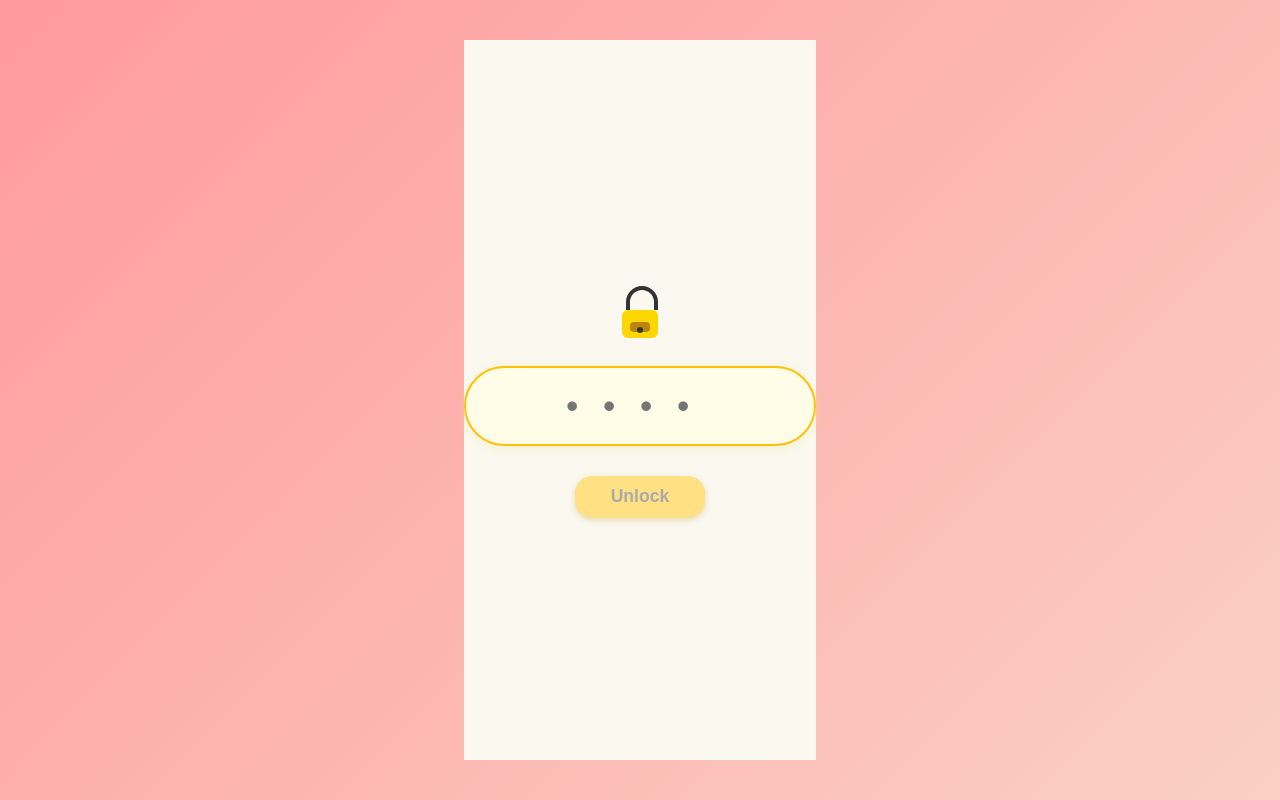
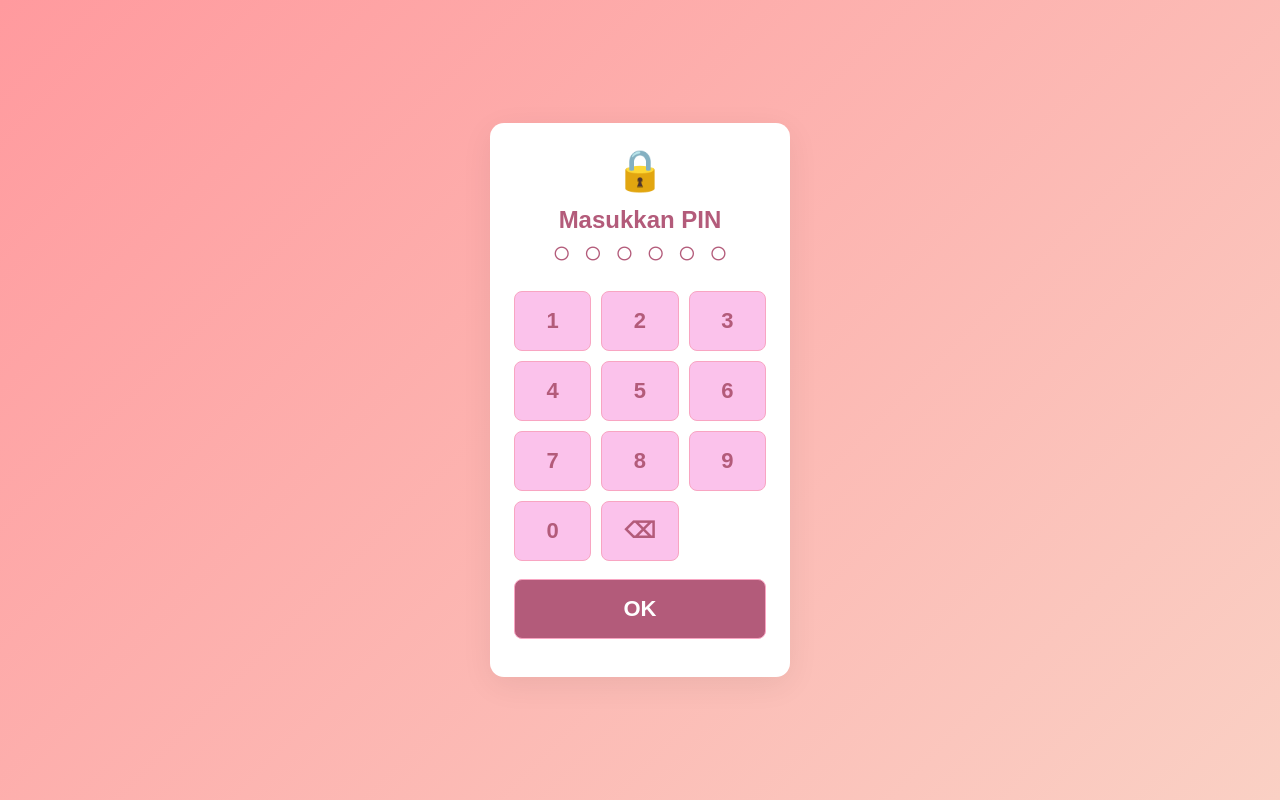
Before and after one commit to PaktamXbotz/bedagif, a Next.js app: page /password in a window 1280 px wide. Built offline with nearby package versions, Linux system fonts and the light colour scheme.

Commit message:
Update page.js

```diff
--- a/app/password/page.js
+++ b/app/password/page.js
@@ -1,159 +1,131 @@
 "use client";
-import React, { useState, useRef } from "react";
+import React, { useState } from "react";
 
-const PADLOCK_SVG = (
-  <svg
-    width="64"
-    height="64"
-    viewBox="0 0 64 64"
-    fill="none"
-    style={{ display: "block", margin: "0 auto" }}
-  >
-    <rect x="14" y="28" width="36" height="28" rx="6" fill="#FFD700" />
-    <rect x="22" y="40" width="20" height="10" rx="4" fill="#B8860B" />
-    <path
-      d="M20 28V20C20 12.268 26.268 6 34 6C41.732 6 48 12.268 48 20V28"
-      stroke="#333"
-      strokeWidth="4"
-      strokeLinejoin="round"
-      fill="none"
-    />
-    <circle cx="32" cy="48" r="3" fill="#333" />
-  </svg>
-);
-
-const CORRECT_PASSWORD = "2580"; // Tukar sini untuk password lain
+const PIN_LENGTH = 6; // Boleh tukar ke 4, 5, 6 ikut suka
 
 export default function PasswordPage() {
-  const [input, setInput] = useState("");
-  const [unlocked, setUnlocked] = useState(false);
-  const [shake, setShake] = useState(false);
-  const inputRef = useRef(null);
+  const [pin, setPin] = useState("");
+  const [error, setError] = useState("");
+  const [success, setSuccess] = useState(false);
 
-  const handleInputChange = (e) => {
-    let val = e.target.value.replace(/\D/g, ""); // Only digits
-    if (val.length > 4) val = val.slice(0, 4);
-    setInput(val);
-  };
-
-  const handleUnlock = () => {
-    if (input === CORRECT_PASSWORD) {
-      setUnlocked(true);
-    } else {
-      setShake(true);
-      setTimeout(() => setShake(false), 600);
-      setInput("");
-      inputRef.current && inputRef.current.focus();
+  const handleNum = (num) => {
+    if (pin.length < PIN_LENGTH) {
+      setPin(pin + num);
+      setError("");
     }
   };
 
-  // Enter key support
-  const handleKeyDown = (e) => {
-    if (e.key === "Enter" && input.length === 4) {
-      handleUnlock();
+  const handleDelete = () => {
+    setPin(pin.slice(0, -1));
+  };
+
+  const handleSubmit = () => {
+    if (pin.length === PIN_LENGTH) {
+      // Contoh: Validasi PIN, tukar ikut keperluan
+      if (pin === "123456") {
+        setSuccess(true);
+        setError("");
+        setPin("");
+      } else {
+        setError("PIN salah, cuba lagi!");
+        setPin("");
+      }
+    } else {
+      setError("Sila masukkan PIN penuh!");
     }
   };
 
   return (
-    <div className="pw-container">
-      <div className={`padlock${shake ? " shake" : ""}${unlocked ? " unlocked" : ""}`}>
-        {PADLOCK_SVG}
+    <div style={styles.wrap}>
+      <div style={styles.lockIcon}>🔒</div>
+      <h2 style={{color:"#b35b7a"}}>Masukkan PIN</h2>
+      <div style={styles.pinRow}>
+        {[...Array(PIN_LENGTH)].map((_, i) => (
+          <span key={i} style={styles.pinDot}>
+            {pin[i] ? "●" : "○"}
+          </span>
+        ))}
       </div>
-      <div style={{ margin: "20px 0" }}>
-        <input
-          type="password"
-          inputMode="numeric"
-          autoFocus
-          ref={inputRef}
-          maxLength={4}
-          value={input}
-          onChange={handleInputChange}
-          onKeyDown={handleKeyDown}
-          disabled={unlocked}
-          className="pw-input"
-          placeholder="••••"
-        />
+      <div style={styles.keypad}>
+        {[1,2,3,4,5,6,7,8,9,0].map((num, i) => (
+          <button
+            key={i}
+            style={styles.keyBtn}
+            onClick={() => handleNum(num.toString())}
+            disabled={pin.length === PIN_LENGTH}
+          >
+            {num}
+          </button>
+        ))}
+        <button style={styles.keyBtn} onClick={handleDelete} disabled={!pin.length}>⌫</button>
+        <button style={styles.keyBtnMain} onClick={handleSubmit}>OK</button>
       </div>
-      <button
-        disabled={input.length !== 4 || unlocked}
-        onClick={handleUnlock}
-        className="unlock-btn"
-      >
-        Unlock
-      </button>
-      <style jsx>{`
-        .pw-container {
-          display: flex;
-          flex-direction: column;
-          align-items: center;
-          min-height: 90vh;
-          justify-content: center;
-          background: #faf8ef;
-        }
-        .padlock {
-          transition: transform 0.2s;
-          will-change: transform;
-        }
-        .padlock.shake {
-          animation: shake 0.6s;
-        }
-        @keyframes shake {
-          0% { transform: translateX(0); }
-          15% { transform: translateX(-10px); }
-          30% { transform: translateX(10px); }
-          45% { transform: translateX(-10px); }
-          60% { transform: translateX(10px); }
-          75% { transform: translateX(-5px); }
-          100% { transform: translateX(0); }
-        }
-        .padlock.unlocked {
-          filter: drop-shadow(0 0 12px #ffd700);
-          opacity: 0.7;
-        }
-        .pw-input {
-          font-size: 2.2rem;
-          letter-spacing: 0.7em;
-          text-align: center;
-          width: 10em;
-          border: 2px solid #ffc107;
-          border-radius: 1.5em;
-          padding: 0.5em 0.7em;
-          outline: none;
-          background: #fffde7;
-          color: #111;
-          box-shadow: 0 2px 8px #ffe08255;
-          margin-bottom: 10px;
-        }
-        .pw-input:disabled {
-          background: #eee;
-        }
-        .unlock-btn {
-          font-size: 1.1rem;
-          padding: 0.6em 2em;
-          border: none;
-          border-radius: 1em;
-          background: #ffd700;
-          color: #333;
-          font-weight: bold;
-          box-shadow: 0 2px 6px #b8860b44;
-          cursor: pointer;
-          transition: background 0.2s;
-        }
-        .unlock-btn:disabled {
-          background: #ffe082;
-          color: #aaa;
-          cursor: not-allowed;
-        }
-        @media (max-width: 480px) {
-          .pw-input { width: 7.2em; font-size: 1.8rem; }
-          .padlock svg { width: 44px; height: 44px; }
-        }
-      `}</style>
-      {unlocked && (
-        <div style={{ marginTop: 20, color: "#388e3c", fontWeight: "bold" }}>
-          Unlocked!
-        </div>
-      )}
+      {error && <div style={styles.error}>{error}</div>}
+      {success && <div style={styles.success}>PIN betul! Selamat datang 🎉</div>}
     </div>
   );
 }
+
+const styles = {
+  wrap: {
+    width: 300,
+    margin: "40px auto",
+    padding: 24,
+    borderRadius: 14,
+    background: "#fff",
+    boxShadow: "0 8px 32px #0001",
+    textAlign: "center"
+  },
+  lockIcon: {
+    fontSize: 40,
+    marginBottom: 12
+  },
+  pinRow: {
+    display: "flex",
+    justifyContent: "center",
+    marginBottom: 20,
+    gap: 12
+  },
+  pinDot: {
+    fontSize: 32,
+    color: "#b35b7a"
+  },
+  keypad: {
+    display: "grid",
+    gridTemplateColumns: "repeat(3, 1fr)",
+    gap: 10,
+    marginBottom: 14
+  },
+  keyBtn: {
+    fontSize: 22,
+    padding: "16px 0",
+    borderRadius: 8,
+    border: "1px solid #f8a5c2",
+    background: "#fbc2eb",
+    color: "#b35b7a",
+    fontWeight: "bold",
+    cursor: "pointer"
+  },
+  keyBtnMain: {
+    gridColumn: "1 / span 3",
+    fontSize: 22,
+    padding: "16px 0",
+    borderRadius: 8,
+    border: "1px solid #f8a5c2",
+    background: "#b35b7a",
+    color: "#fff",
+    fontWeight: "bold",
+    cursor: "pointer",
+    marginTop: 8
+  },
+  error: {
+    marginTop: 10,
+    color: "#e74c3c",
+    fontWeight: "bold"
+  },
+  success: {
+    marginTop: 14,
+    color: "#5cb85c",
+    fontWeight: "bold"
+  }
+};
```
